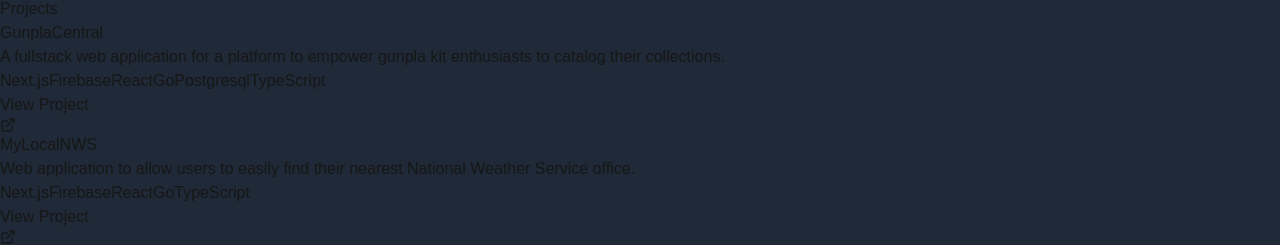
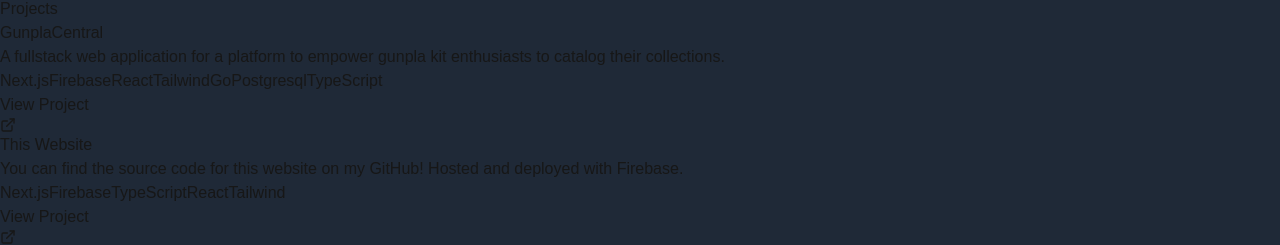
Before and after one commit to ItsTeccs/portfolio, a Next.js app in the folder client/: page / in a window 1280 px wide. Shown: the part 555-800 px from the top of the page. Built offline with nearby package versions, Linux system fonts and the light colour scheme.

Commit message:
Update projects

```diff
--- a/client/src/app/page.tsx
+++ b/client/src/app/page.tsx
@@ -9,15 +9,23 @@
       title: "GunplaCentral",
       description:
         "A fullstack web application for a platform to empower gunpla kit enthusiasts to catalog their collections.",
-      tags: ["Next.js", "Firebase", "React", "Go", "Postgresql", "TypeScript"],
+      tags: [
+        "Next.js",
+        "Firebase",
+        "React",
+        "Tailwind",
+        "Go",
+        "Postgresql",
+        "TypeScript",
+      ],
       link: "https://gunplacentral.com",
     },
     {
-      title: "MyLocalNWS",
+      title: "This Website",
       description:
-        "Web application to allow users to easily find their nearest National Weather Service office.",
-      tags: ["Next.js", "Firebase", "React", "Go", "TypeScript"],
-      link: "https://mylocalnws.com",
+        "You can find the source code for this website on my GitHub! Hosted and deployed with Firebase.",
+      tags: ["Next.js", "Firebase", "TypeScript", "React", "Tailwind"],
+      link: "https://github.com/ItsTeccs/portfolio",
     },
     {
       title: "Godot Raycast Hitbox",
@@ -132,23 +140,23 @@
           <h2 className="text-3xl font-bold text-white mb-6">About</h2>
           <div className="bg-gray-800 rounded-lg shadow-lg p-6 border border-gray-700">
             <p className="text-gray-300 leading-relaxed">
-              Hello! I&apos;m a software engineer passionate about building
+              {`Hello! I'm a software engineer passionate about building
               scalable web applications and creating exceptional user
               experiences. With expertise in modern web technologies and a track
               record of delivering high-impact solutions, I specialize in both
               frontend and backend development using React, Node.js, TypeScript,
-              and Golang.
+              and Golang.`}
             </p>
             <p className="text-gray-300 leading-relaxed mt-4">
-              Throughout my career, I&apos;ve had the privilege of architecting
+              {`Throughout my career, I've had the privilege of architecting
               and implementing full-stack solutions that have driven significant
               business growth and user engagement. I particularly enjoy working
               with React and Next.js for creating responsive, user-friendly
               interfaces, while leveraging Go and Node.js to build robust
-              backend services.
+              backend services.`}
             </p>
             <p className="text-gray-300 leading-relaxed mt-4">
-              Beyond my professional work, I&apos;m an active open-source
+              {`Beyond my professional work, I'm an active open-source
               contributor and the creator of GunplaCentral, a full-stack
               platform that serves the Gunpla model kit community. Built with
               Next.js, Go, and PostgreSQL, the platform provides enthusiasts
@@ -158,14 +166,14 @@
               triggers. The frontend leverages React with TypeScript to deliver
               a responsive, intuitive interface that helps users manage their
               collections efficiently. This project exemplifies my passion for
-              creating clean, efficient code that delivers real value to users.
+              creating clean, efficient code that delivers real value to users.`}
             </p>
             <p className="text-gray-300 leading-relaxed mt-4">
-              I thrive in collaborative environments where I can combine my
+              {`I thrive in collaborative environments where I can combine my
               technical expertise with strong communication skills to transform
-              innovative ideas into reality. Currently, I&apos;m seeking
+              innovative ideas into reality. Currently, I'm seeking
               opportunities to bring my experience in building scalable,
-              user-focused web applications to an innovative tech company.
+              user-focused web applications to an innovative tech company.`}
             </p>
           </div>
         </section>
```
